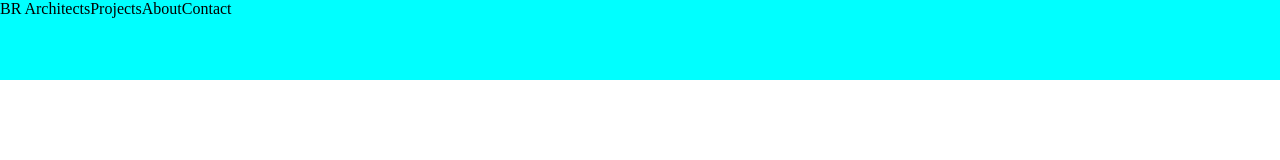
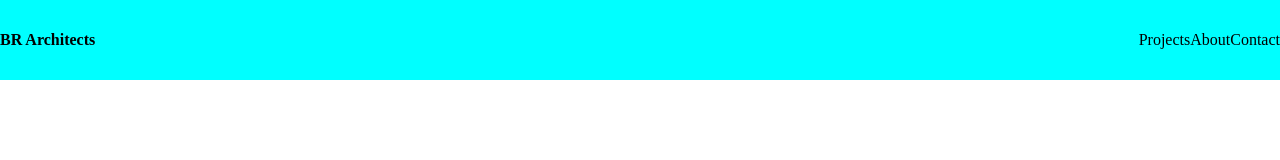
Before and after one commit to rohanasif/br-architects-theme, a plain HTML site: page index.html in a window 1280 px wide. Drawn offline with Linux system fonts and the light colour scheme.

Commit message:
nav almost done

```diff
--- a/index.html
+++ b/index.html
@@ -8,8 +8,8 @@
 
 <body>
     <nav>
+        <h4><span>BR</span> Architects</h4>
         <ul>
-            <li><span>BR</span> Architects</li>
             <li>Projects</li>
             <li>About</li>
             <li>Contact</li>
--- a/style.css
+++ b/style.css
@@ -4,6 +4,9 @@
 }
 
 nav {
+    display: flex;
+    justify-content: space-between;
+    align-items: center;
     height: 10vh;
     width: 100%;
     background-color: aqua;
@@ -12,4 +15,6 @@ nav {
 nav>ul {
     list-style: none;
     display: flex;
+    justify-content: space-evenly;
+
 }
```
